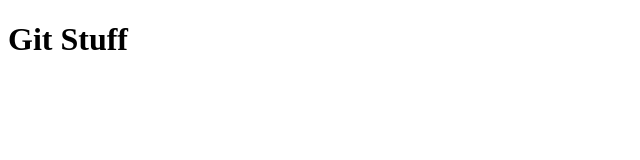
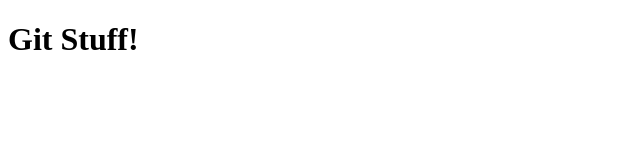
Before and after one commit to cadenichols/gitstuff, a plain HTML site: page index.html in a window 1280 px wide. Shown: the full height of the page, 0-640 px from the left. Drawn offline with Linux system fonts and the light colour scheme.

Commit message:
put a bang on it

```diff
--- a/index.html
+++ b/index.html
@@ -2,9 +2,9 @@
 <html lang="en">
 <head>
   <meta charset="UTF-8">
-  <title>Git Stuff</title>
+  <title>Git Stuff!</title>
 </head>
 <body>
-  <h1>Git Stuff</h1>
+  <h1>Git Stuff!</h1>
 </body>
 </html>
```
